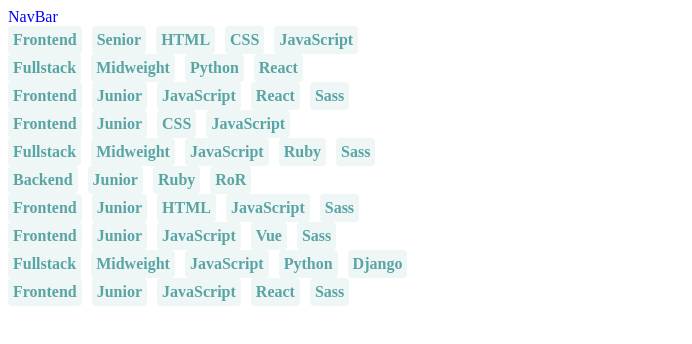
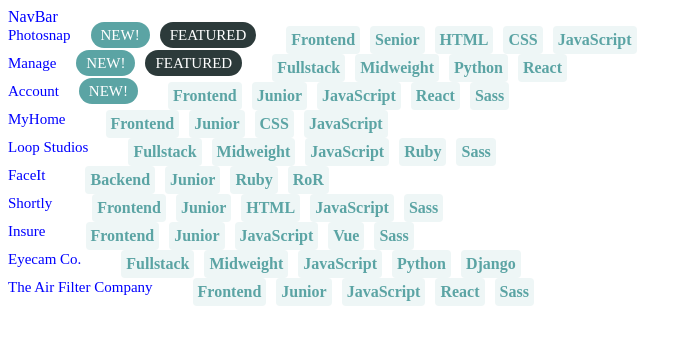
Before and after one commit to C-likethis123/static-job-listings-master, a React (Vite) app: page / in a window 1280 px wide. Shown: the top 344 px of the page, without its empty margins (0-692 px from the left). Built offline with nearby package versions, Linux system fonts and the light colour scheme.

Commit message:
fix: move Jobs component to its own folder

```diff
--- /dev/null
+++ b/src/Job/index.css
@@ -0,0 +1,13 @@
+.container {
+   display: flex;
+}
+
+.container > div {
+   margin-right: 20px;
+}
+
+.company {
+  font-size: 0.9375rem;
+  font-weight: 500;
+  margin-right: 20px;
+}
--- a/src/Job.tsx
+++ b/src/Job/index.tsx
@@ -1,7 +1,10 @@
 import React from 'react';
 
 /** Components */
-import ToolList from "./ToolList";
+import ToolList from "src/ToolList";
+import {NewTag, FeaturedTag} from "src/Tags";
+
+import './index.css';
 
 type JobProps = {
   company: string;
@@ -33,14 +36,14 @@
   tools,
 }: JobProps) => {
   return (
-    <div>
-      {/* Image here }
+    <div className="container">
+      {/* Image here */}
       <div>
-        <Company company={company} />
-        {new && <NewTag />}
-        {featured && <Featured />}
+        <span className="company">{company}</span>
+        {isNew && <NewTag />}
+        {featured && <FeaturedTag />}
       </div>
-      <PositionTitle position={position} />
+      {/*<PositionTitle position={position} />
       <Trivia postedAt={postedAt} contract={contract} location={location} />
       */}
       <ToolList role={role} languages={languages} tools={tools} level={level} />
--- /dev/null
+++ b/src/Tags/index.css
@@ -0,0 +1,15 @@
+.tag {
+   color: white;
+   border-radius: 15px;
+   padding: 5px 10px;
+   font-size: 0.9375rem;
+   margin-right: 10px;
+}
+
+.new {
+   background-color: hsl(180, 29%, 50%);
+}
+
+.featured {
+   background-color: hsl(180, 14%, 20%);
+}
--- /dev/null
+++ b/src/Tags/index.tsx
@@ -0,0 +1,13 @@
+import React from 'react';
+
+import './index.css';
+
+const NewTag: React.FC = () => (
+  <span className="tag new">NEW!</span>
+);
+
+const FeaturedTag: React.FC = () => (
+  <span className="tag featured">FEATURED</span>
+);
+
+export {NewTag, FeaturedTag};
```
